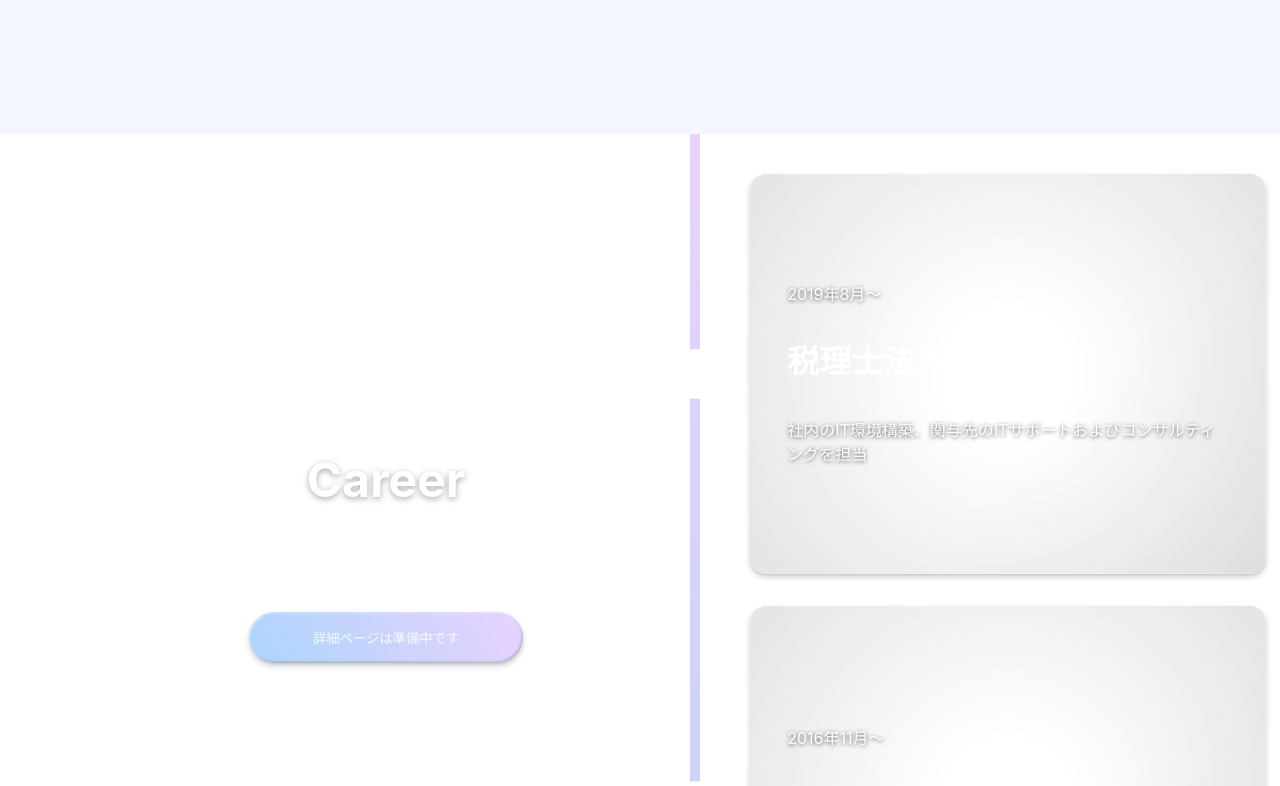
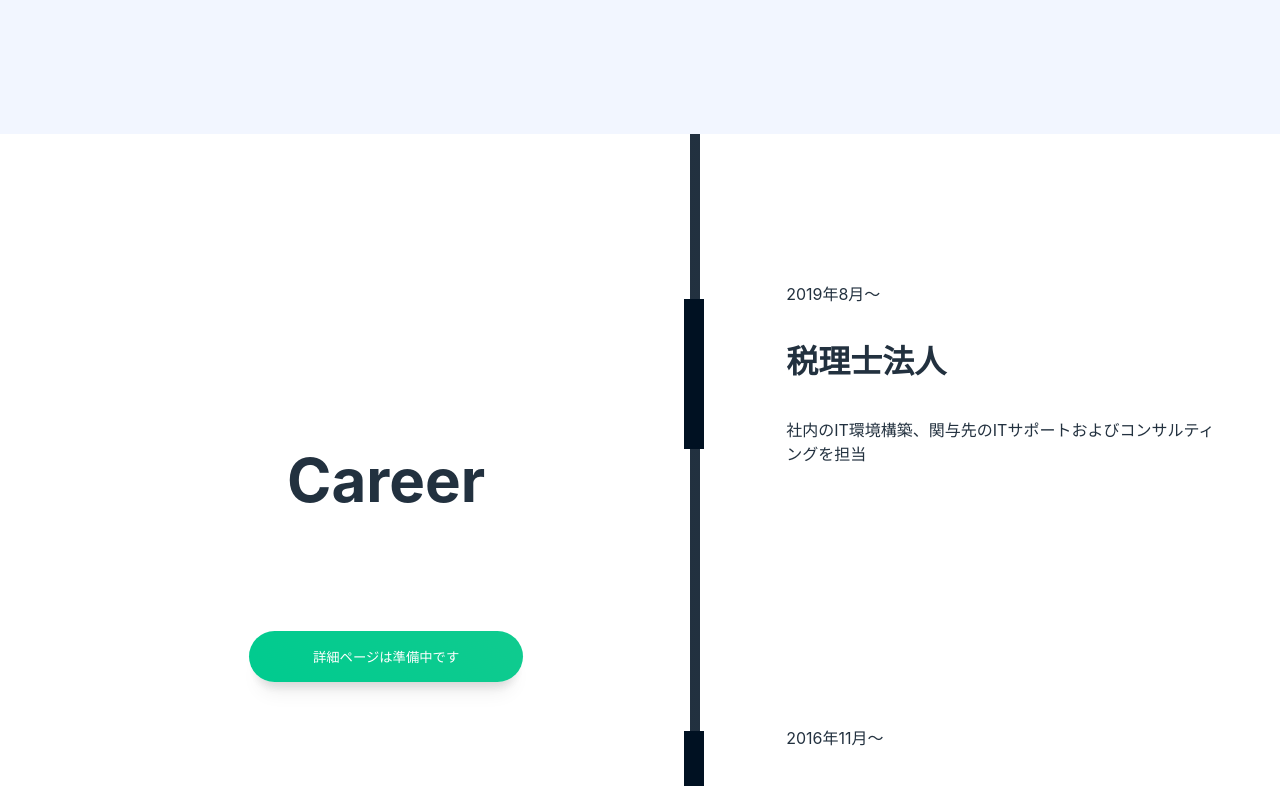
Before and after one commit to Local-Bias/nextjs-portfolio, a Next.js app: page / in a window 1280 px wide. Shown: the part 4980-5766 px from the top of the page. Built offline with nearby package versions, Linux system fonts and the light colour scheme.

Commit message:
💡 デザインを修正

```diff
--- a/components/layout/footer.tsx
+++ b/components/layout/footer.tsx
@@ -28,7 +28,6 @@ const Component: VFCX<Props> = ({ className }) => (
 
 const StyledComponent = styled(Component)`
   grid-area: footer;
-  margin-top: 10vh;
   min-height: 80vh;
   display: flex;
   flex-direction: column;
--- a/components/pages/main/career.tsx
+++ b/components/pages/main/career.tsx
@@ -4,6 +4,7 @@ import { Glass } from '../../common/glass';
 import { GlassButton } from '../../common/glass-button';
 import Link from 'next/link';
 import { CAREER } from '../../../contents/career';
+import { Button } from '../../common/button';
 
 type ContainerProps = Readonly<{}>;
 type Props = ContainerProps & Readonly<{}>;
@@ -15,17 +16,17 @@ const Component: VFCX<Props> = ({ className }) => (
         <div>
           <h2>Career</h2>
           <Link href='/career/'>
-            <GlassButton>詳細ページは準備中です</GlassButton>
+            <Button>詳細ページは準備中です</Button>
           </Link>
         </div>
       </div>
       <div className='items'>
         {CAREER.map((item, i) => (
-          <Glass key={i}>
+          <div key={i}>
             <div>{`${item.since.getFullYear()}年${item.since.getMonth() + 1}月～`}</div>
             <h3>{item.name}</h3>
             <div>{item.description}</div>
-          </Glass>
+          </div>
         ))}
       </div>
     </div>
@@ -35,6 +36,8 @@ const Component: VFCX<Props> = ({ className }) => (
 const StyledComponent = styled(Component)`
   padding-left: 100px;
   min-height: 100vh;
+  background-color: #fff;
+  color: #012d;
 
   .contents {
     display: flex;
@@ -69,9 +72,7 @@ const StyledComponent = styled(Component)`
   }
 
   h2 {
-    font-size: 3em;
-    color: #fff;
-    filter: drop-shadow(0 2px 3px #0005);
+    font-size: 60px;
     width: 100%;
     text-align: center;
   }
@@ -90,7 +91,7 @@ const StyledComponent = styled(Component)`
     gap: 32px;
     width: 100%;
 
-    background-image: linear-gradient(62deg, #8ec5fcbb 0%, #e0c3fcbb 100%);
+    background-image: linear-gradient(62deg, #012d 0%, #012d 100%);
     background-size: 10px 100%;
 
     h3 {
@@ -108,10 +109,6 @@ const StyledComponent = styled(Component)`
       flex-direction: column;
       justify-content: center;
 
-      > div {
-        filter: drop-shadow(0 1px 2px #000a);
-      }
-
       position: relative;
       :before {
         content: '';
@@ -120,10 +117,9 @@ const StyledComponent = styled(Component)`
         top: 50%;
         transform: translate(-50%, -50%);
 
-        background: #fff;
-        border-radius: 50%;
-        width: 50px;
-        height: 50px;
+        background: #012;
+        width: 20px;
+        height: 150px;
       }
     }
   }
```
